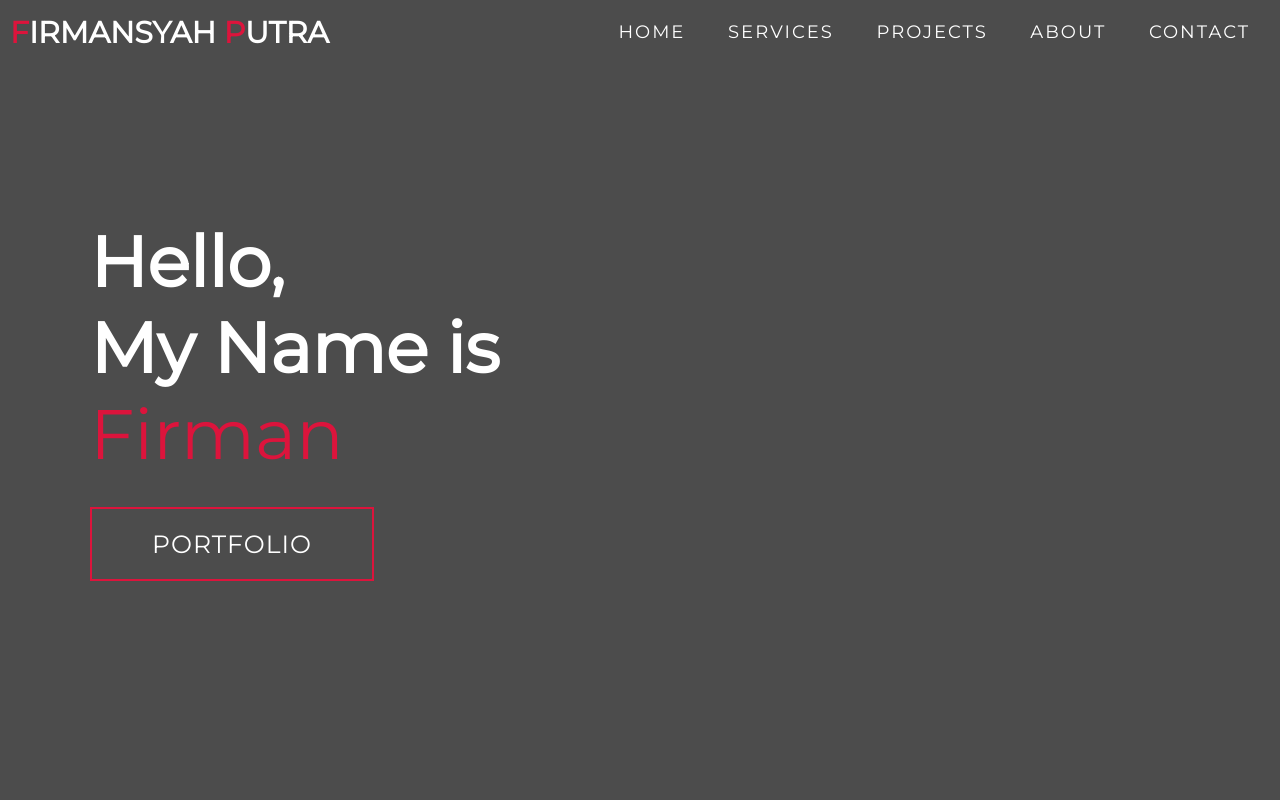
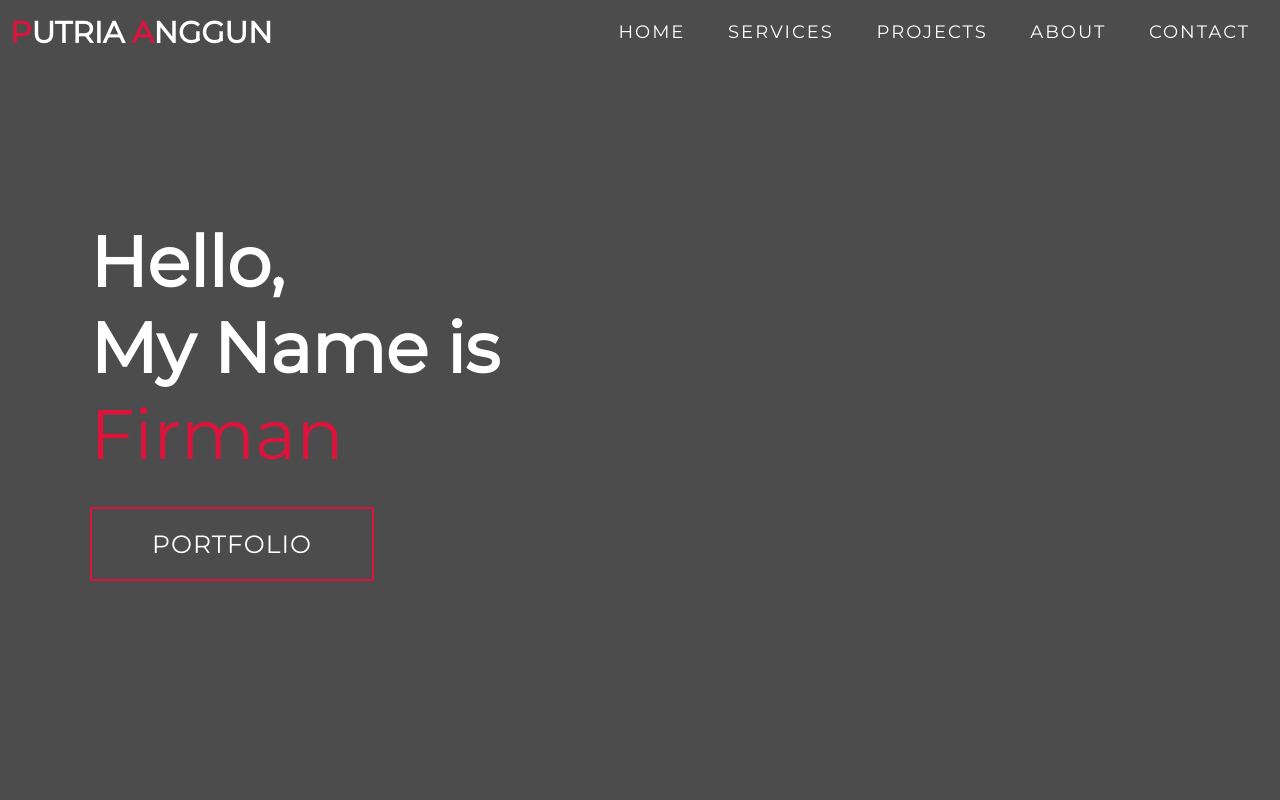
Before and after one commit to putriaanggun/website-personal, a plain HTML site: page index.html in a window 1280 px wide. Shown: the top 800 px of the page. Drawn offline with Linux system fonts and the light colour scheme.

Commit message:
Update index.html

```diff
--- a/index.html
+++ b/index.html
@@ -15,7 +15,7 @@
       <div class="nav-bar">
         <div class="brand">
           <a href="#hero">
-            <h1><span>F</span>irmansyah <span>P</span>utra</h1>
+            <h1><span>P</span>utria <span>A</span>nggun</h1>
           </a>
         </div>
         <div class="nav-list">
```
